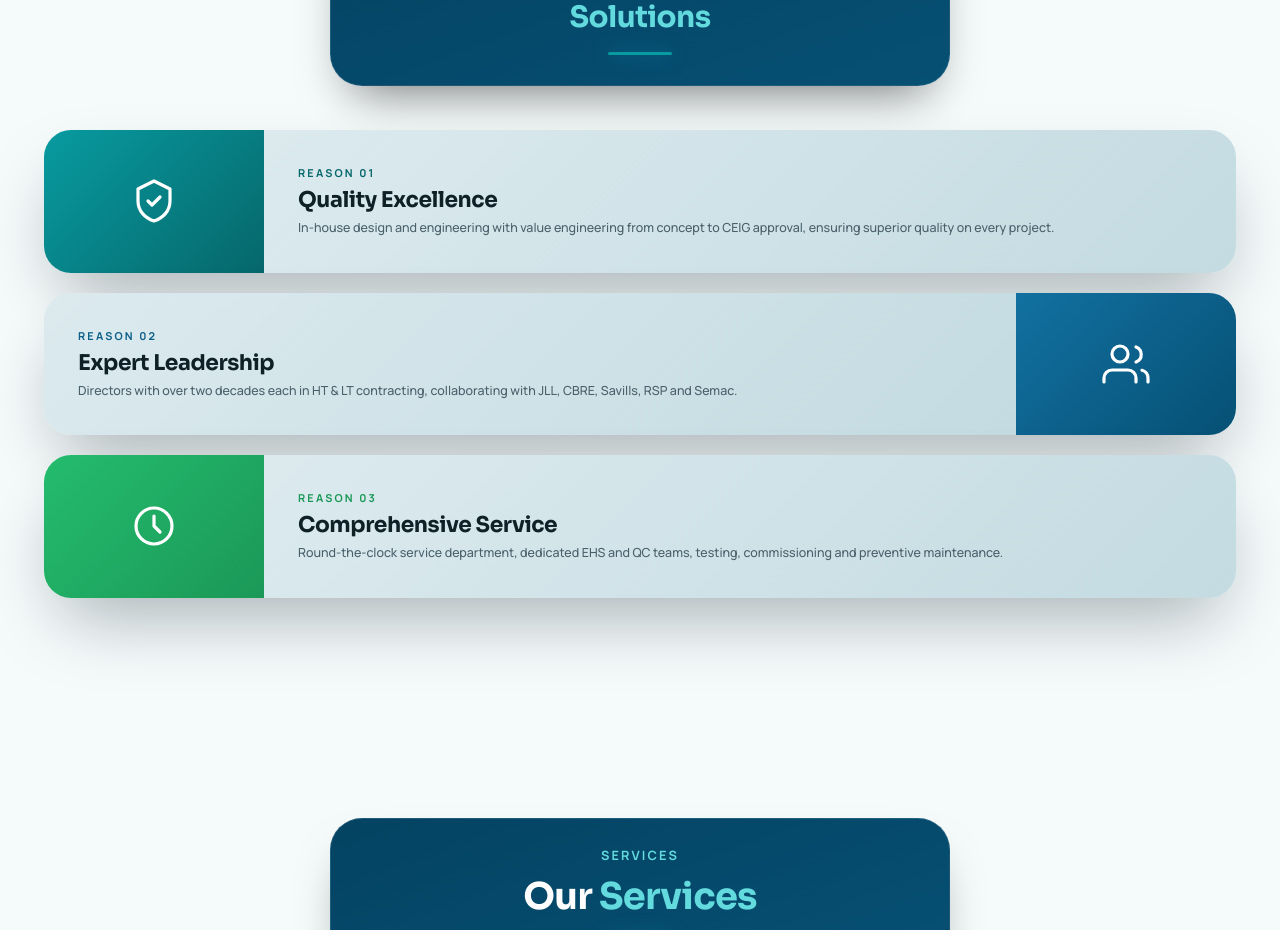
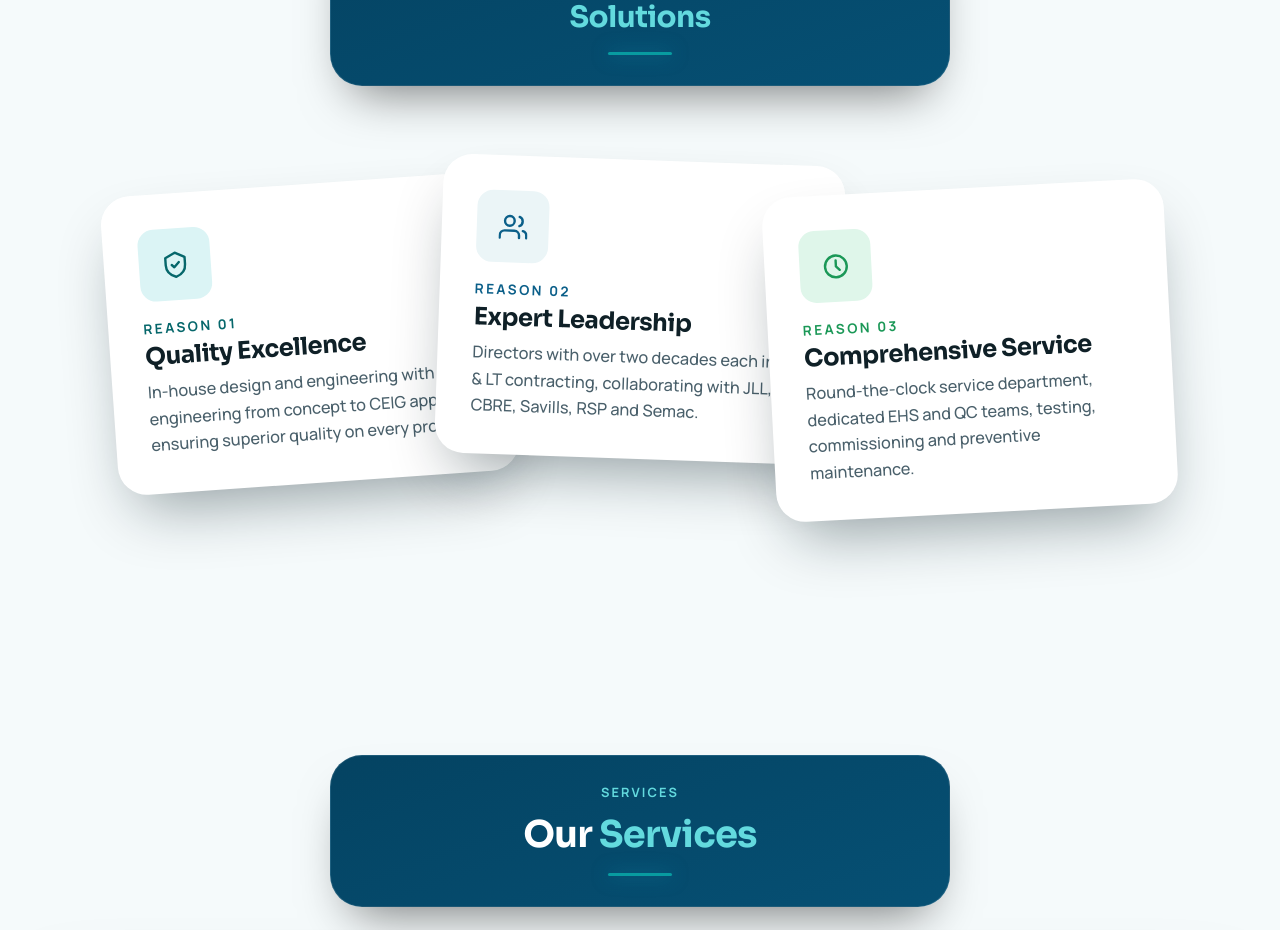
Before and after one commit to Saikarthikchowdary/Aj-Power, a Next.js app: page / in a window 1280 px wide. Shown: the part 1920-2850 px from the top of the page. Built offline with nearby package versions, Linux system fonts and the light colour scheme.

Commit message:
stacked cards design

```diff
--- a/app/page.tsx
+++ b/app/page.tsx
@@ -55,50 +55,45 @@ export default function HomePage() {
             <div className="rule"></div>
           </div>
 
-          {/* Alternating editorial blocks: each pillar is a full-width band with
-              a bold colour icon panel on one side and text on the other,
-              flipping sides row to row like a magazine feature spread. */}
-          <div className="rv mx-auto flex w-full max-w-[var(--maxw)] flex-col gap-5">
+          {/* Stacked, fanned cards — each one offset and gently rotated like a
+              hand of cards, cascading diagonally. Hover brings a card to the
+              front and settles it flat so it's fully readable. Mobile just
+              stacks them plainly (no room to fan on a narrow screen). */}
+          <div className="rv isolate mx-auto flex w-full max-w-[var(--maxw)] flex-col items-center gap-6 py-4 sm:flex-row sm:items-start sm:justify-center sm:gap-0 sm:py-10">
             <div
-              className="flex flex-col overflow-hidden shadow-[0_34px_72px_-20px_rgba(5,26,33,.35)] sm:flex-row"
-              style={{ borderRadius: 27 }}
+              className="group relative z-10 w-full shrink-0 rounded-[29px] p-[35px] shadow-[0_30px_62px_-20px_rgba(5,26,33,.43)] transition-all duration-300 ease-out sm:z-10 sm:w-[402px] sm:rotate-[-4deg] sm:translate-y-[14px] sm:hover:z-50 sm:hover:-translate-y-4 sm:hover:rotate-0 sm:hover:shadow-[0_34px_70px_-18px_rgba(5,26,33,.5)]"
+              style={{ background: "var(--surface)" }}
             >
-              <div className="flex shrink-0 items-center justify-center p-[34px] sm:w-[220px]" style={{ background: "linear-gradient(135deg,var(--teal-500),var(--teal-700))" }}>
-                <svg width="48" height="48" viewBox="0 0 24 24" fill="none" stroke="#fff" strokeWidth="1.6" strokeLinecap="round" strokeLinejoin="round"><path d="M12 2l8 4v6c0 5-3.5 8.5-8 10-4.5-1.5-8-5-8-10V6l8-4z" /><path d="M9 12l2 2 4-4" /></svg>
+              <div className="grid h-[72px] w-[72px] place-items-center rounded-2xl" style={{ background: "var(--teal-100)", color: "var(--teal-700)" }}>
+                <svg width="29" height="29" viewBox="0 0 24 24" fill="none" stroke="currentColor" strokeWidth="2" strokeLinecap="round" strokeLinejoin="round"><path d="M12 2l8 4v6c0 5-3.5 8.5-8 10-4.5-1.5-8-5-8-10V6l8-4z" /><path d="M9 12l2 2 4-4" /></svg>
               </div>
-              <div className="flex flex-1 flex-col justify-center gap-1.5 p-[27px] sm:p-[34px]" style={{ background: "linear-gradient(135deg,var(--line) 0%,var(--line-strong) 100%)" }}>
-                <span className="text-[.68rem] font-bold tracking-[.2em] uppercase" style={{ color: "var(--teal-700)" }}>Reason 01</span>
-                <h3 className="text-[1.19rem] sm:text-[1.36rem]" style={{ color: "var(--ink)" }}>Quality Excellence</h3>
-                <p className="text-[.78rem] font-medium leading-relaxed" style={{ color: "var(--body-text)" }}>In-house design and engineering with value engineering from concept to CEIG approval, ensuring superior quality on every project.</p>
-              </div>
+              <span className="mt-4 block text-[.85rem] font-bold tracking-[.18em] uppercase" style={{ color: "var(--teal-700)" }}>Reason 01</span>
+              <h3 className="mt-1 text-[1.51rem]" style={{ color: "var(--ink)" }}>Quality Excellence</h3>
+              <p className="mt-2 text-[1.02rem] font-medium leading-relaxed" style={{ color: "var(--body-text)" }}>In-house design and engineering with value engineering from concept to CEIG approval, ensuring superior quality on every project.</p>
             </div>
 
             <div
-              className="flex flex-col overflow-hidden shadow-[0_34px_72px_-20px_rgba(5,26,33,.35)] sm:flex-row-reverse"
-              style={{ borderRadius: 27 }}
+              className="group relative z-20 w-full shrink-0 rounded-[29px] p-[35px] shadow-[0_30px_62px_-20px_rgba(5,26,33,.43)] transition-all duration-300 ease-out sm:z-20 sm:w-[402px] sm:-ml-[72px] sm:rotate-[2deg] sm:-translate-y-[10px] sm:hover:z-50 sm:hover:-translate-y-8 sm:hover:rotate-0 sm:hover:shadow-[0_34px_70px_-18px_rgba(5,26,33,.5)]"
+              style={{ background: "var(--surface)" }}
             >
-              <div className="flex shrink-0 items-center justify-center p-[34px] sm:w-[220px]" style={{ background: "linear-gradient(135deg,var(--navy-600),var(--navy-800))" }}>
-                <svg width="48" height="48" viewBox="0 0 24 24" fill="none" stroke="#fff" strokeWidth="1.6" strokeLinecap="round" strokeLinejoin="round"><circle cx="9" cy="7" r="4" /><path d="M1 21v-2a4 4 0 0 1 4-4h8a4 4 0 0 1 4 4v2" /><path d="M17 3.5a4 4 0 0 1 0 7.5" /><path d="M23 21v-2a4 4 0 0 0-3-3.87" /></svg>
+              <div className="grid h-[72px] w-[72px] place-items-center rounded-2xl" style={{ background: "var(--surface-2)", color: "var(--navy-700)" }}>
+                <svg width="29" height="29" viewBox="0 0 24 24" fill="none" stroke="currentColor" strokeWidth="2" strokeLinecap="round" strokeLinejoin="round"><circle cx="9" cy="7" r="4" /><path d="M1 21v-2a4 4 0 0 1 4-4h8a4 4 0 0 1 4 4v2" /><path d="M17 3.5a4 4 0 0 1 0 7.5" /><path d="M23 21v-2a4 4 0 0 0-3-3.87" /></svg>
               </div>
-              <div className="flex flex-1 flex-col justify-center gap-1.5 p-[27px] sm:p-[34px]" style={{ background: "linear-gradient(135deg,var(--line) 0%,var(--line-strong) 100%)" }}>
-                <span className="text-[.68rem] font-bold tracking-[.2em] uppercase" style={{ color: "var(--navy-700)" }}>Reason 02</span>
-                <h3 className="text-[1.19rem] sm:text-[1.36rem]" style={{ color: "var(--ink)" }}>Expert Leadership</h3>
-                <p className="text-[.78rem] font-medium leading-relaxed" style={{ color: "var(--body-text)" }}>Directors with over two decades each in HT &amp; LT contracting, collaborating with JLL, CBRE, Savills, RSP and Semac.</p>
-              </div>
+              <span className="mt-4 block text-[.85rem] font-bold tracking-[.18em] uppercase" style={{ color: "var(--navy-700)" }}>Reason 02</span>
+              <h3 className="mt-1 text-[1.51rem]" style={{ color: "var(--ink)" }}>Expert Leadership</h3>
+              <p className="mt-2 text-[1.02rem] font-medium leading-relaxed" style={{ color: "var(--body-text)" }}>Directors with over two decades each in HT &amp; LT contracting, collaborating with JLL, CBRE, Savills, RSP and Semac.</p>
             </div>
 
             <div
-              className="flex flex-col overflow-hidden shadow-[0_34px_72px_-20px_rgba(5,26,33,.35)] sm:flex-row"
-              style={{ borderRadius: 27 }}
+              className="group relative z-30 w-full shrink-0 rounded-[29px] p-[35px] shadow-[0_30px_62px_-20px_rgba(5,26,33,.43)] transition-all duration-300 ease-out sm:z-30 sm:w-[402px] sm:-ml-[72px] sm:rotate-[-3deg] sm:translate-y-[18px] sm:hover:z-50 sm:hover:-translate-y-4 sm:hover:rotate-0 sm:hover:shadow-[0_34px_70px_-18px_rgba(5,26,33,.5)]"
+              style={{ background: "var(--surface)" }}
             >
-              <div className="flex shrink-0 items-center justify-center p-[34px] sm:w-[220px]" style={{ background: "linear-gradient(135deg,var(--emerald-500),var(--emerald-600))" }}>
-                <svg width="48" height="48" viewBox="0 0 24 24" fill="none" stroke="#fff" strokeWidth="1.6" strokeLinecap="round" strokeLinejoin="round"><circle cx="12" cy="12" r="9" /><path d="M12 7v5l3 3" /></svg>
+              <div className="grid h-[72px] w-[72px] place-items-center rounded-2xl" style={{ background: "var(--emerald-100)", color: "var(--emerald-600)" }}>
+                <svg width="29" height="29" viewBox="0 0 24 24" fill="none" stroke="currentColor" strokeWidth="2" strokeLinecap="round" strokeLinejoin="round"><circle cx="12" cy="12" r="9" /><path d="M12 7v5l3 3" /></svg>
               </div>
-              <div className="flex flex-1 flex-col justify-center gap-1.5 p-[27px] sm:p-[34px]" style={{ background: "linear-gradient(135deg,var(--line) 0%,var(--line-strong) 100%)" }}>
-                <span className="text-[.68rem] font-bold tracking-[.2em] uppercase" style={{ color: "var(--emerald-600)" }}>Reason 03</span>
-                <h3 className="text-[1.19rem] sm:text-[1.36rem]" style={{ color: "var(--ink)" }}>Comprehensive Service</h3>
-                <p className="text-[.78rem] font-medium leading-relaxed" style={{ color: "var(--body-text)" }}>Round-the-clock service department, dedicated EHS and QC teams, testing, commissioning and preventive maintenance.</p>
-              </div>
+              <span className="mt-4 block text-[.85rem] font-bold tracking-[.18em] uppercase" style={{ color: "var(--emerald-600)" }}>Reason 03</span>
+              <h3 className="mt-1 text-[1.51rem]" style={{ color: "var(--ink)" }}>Comprehensive Service</h3>
+              <p className="mt-2 text-[1.02rem] font-medium leading-relaxed" style={{ color: "var(--body-text)" }}>Round-the-clock service department, dedicated EHS and QC teams, testing, commissioning and preventive maintenance.</p>
             </div>
           </div>
         </div>
```
